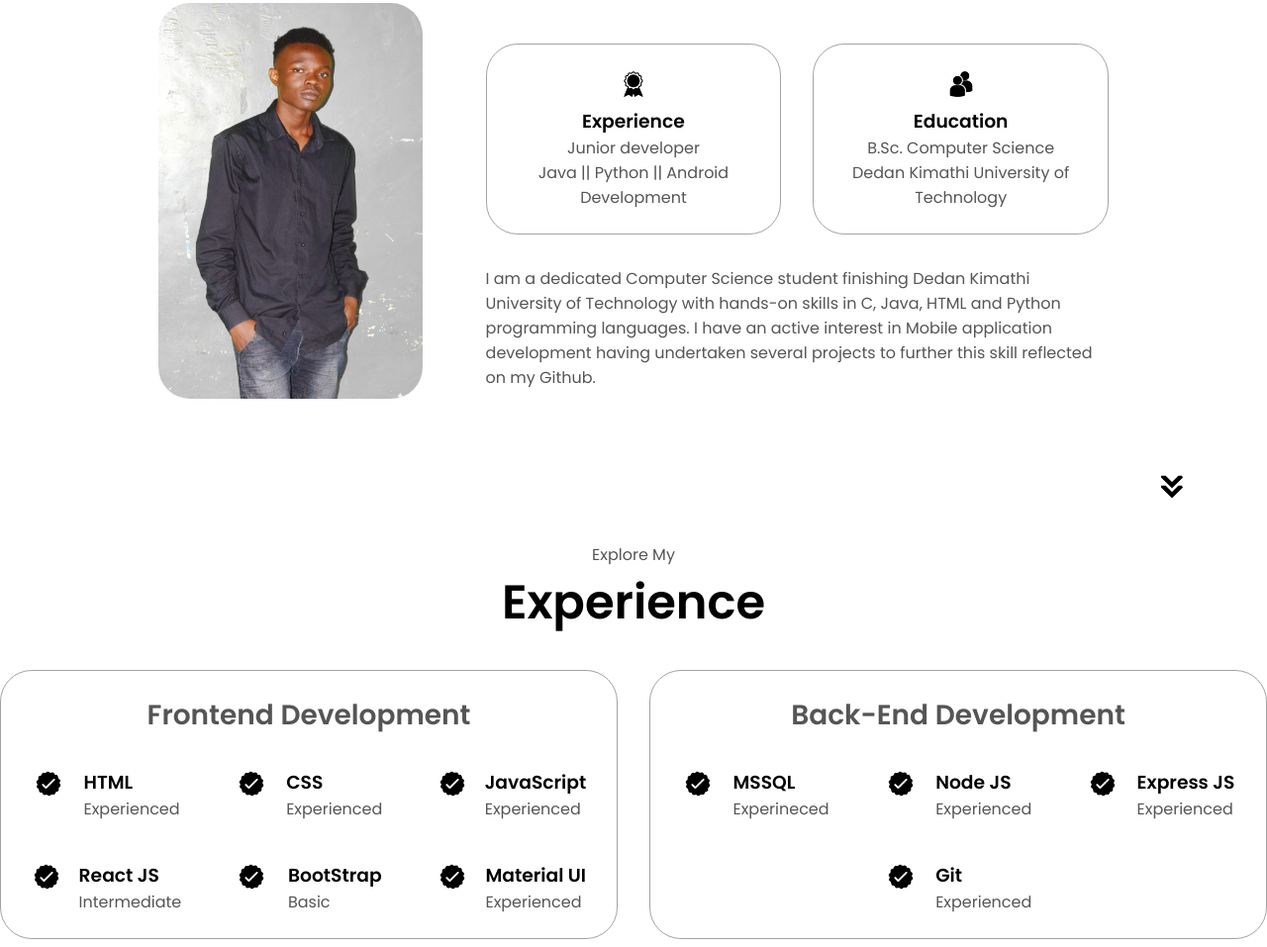
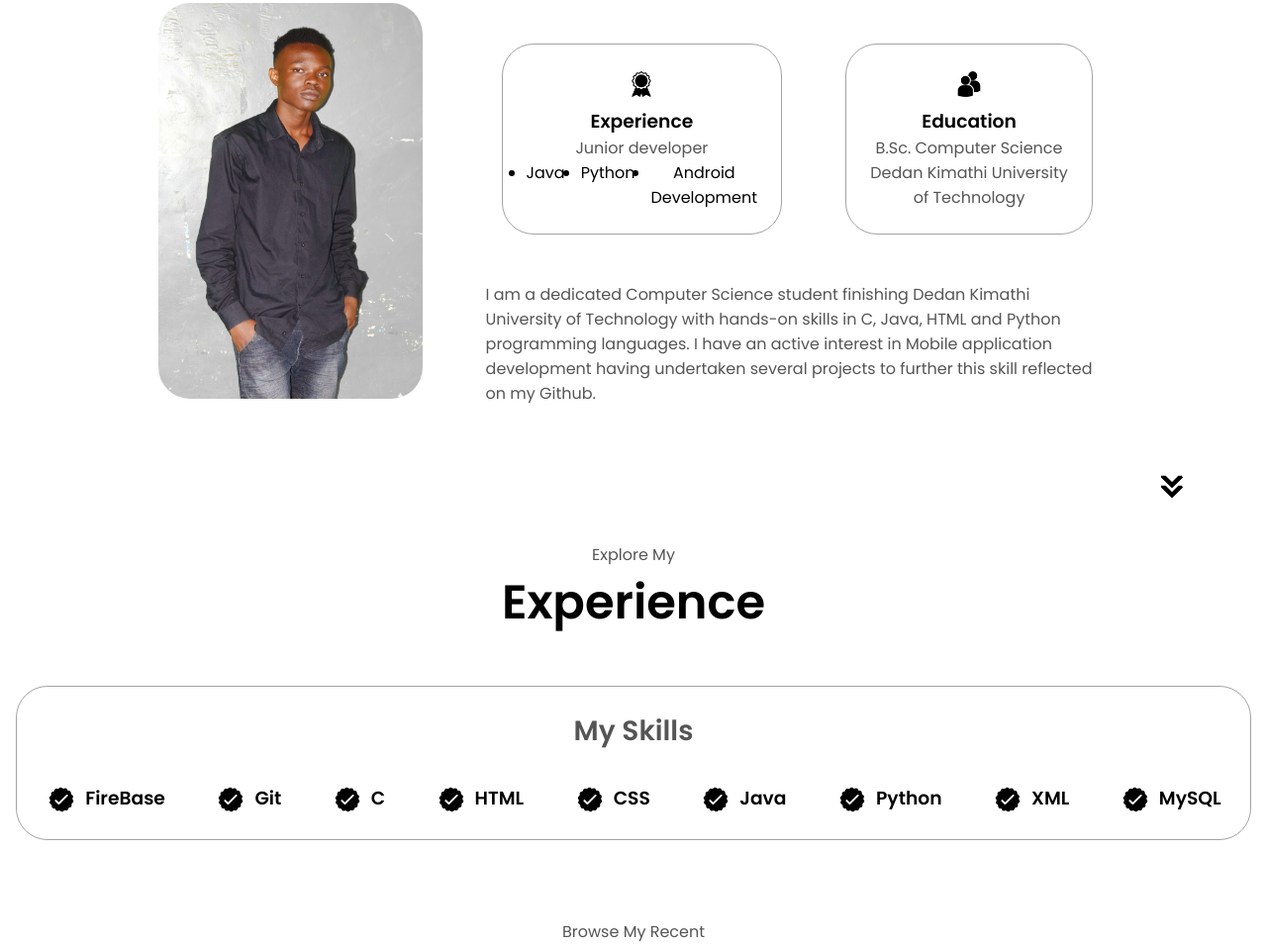
Before and after one commit to Davey0076/Personal_Portfolio, a plain HTML site: page index.html in a window 1280 px wide. Shown: the part 1116-2073 px from the top of the page at 99% size. Drawn offline with Linux system fonts and the light colour scheme.

Commit message:
added skills section in portfolio

```diff
--- a/index.html
+++ b/index.html
@@ -79,7 +79,11 @@
           <div class="details-container">
             <img src="./assets/experience.png" alt="Experience icon" class="icon" />
             <h3>Experience</h3>
-            <p>Junior developer <br />Java || Python || Android Development</p>
+            <p>Junior developer <br /><ul class="skills_list">
+              <li>Java</li>
+              <li>Python</li>
+              <li>Android Development</li>
+            </ul></p>
           </div>
           <div class="details-container">
             <img src="./assets/education.png" alt="Education icon" class="icon" />
@@ -101,85 +105,83 @@
     <h1 class="title">Experience</h1>
     <div class="experience-details-container">
       <div class="about-containers">
+
         <div class="details-container">
-          <h2 class="experience-sub-title">Frontend Development</h2>
+          <h2 class="experience-sub-title">My Skills</h2>
           <div class="article-container">
             <article>
               <img src="./assets/checkmark.png" alt="Experience icon" class="icon" />
               <div>
-                <h3>HTML</h3>
-                <p>Experienced</p>
-              </div>
-            </article>
-            <article>
-              <img src="./assets/checkmark.png" alt="Experience icon" class="icon" />
-              <div>
-                <h3>CSS</h3>
-                <p>Experienced</p>
-              </div>
-            </article>
-            <article>
-              <img src="./assets/checkmark.png" alt="Experience icon" class="icon" />
-              <div>
-                <h3>JavaScript</h3>
-                <p>Experienced</p>
-              </div>
-            </article>
-            <article>
-              <img src="./assets/checkmark.png" alt="Experience icon" class="icon" />
-              <div>
-                <h3>React JS</h3>
-                <p>Intermediate</p>
+                <h3>FireBase</h3>
+
               </div>
             </article>
 
             <article>
               <img src="./assets/checkmark.png" alt="Experience icon" class="icon" />
               <div>
-                <h3>BootStrap</h3>
-                <p>Basic</p>
+                <h3>Git</h3>
+
               </div>
             </article>
+
             <article>
               <img src="./assets/checkmark.png" alt="Experience icon" class="icon" />
               <div>
-                <h3>Material UI</h3>
-                <p>Experienced</p>
+                <h3>C</h3>
+
               </div>
             </article>
-          </div>
-        </div>
-        <div class="details-container">
-          <h2 class="experience-sub-title">Back-End Development</h2>
-          <div class="article-container">
+
             <article>
               <img src="./assets/checkmark.png" alt="Experience icon" class="icon" />
               <div>
-                <h3>MSSQL</h3>
-                <p>Experineced</p>
+                <h3>HTML</h3>
+
               </div>
             </article>
+
             <article>
               <img src="./assets/checkmark.png" alt="Experience icon" class="icon" />
               <div>
-                <h3>Node JS</h3>
-                <p>Experienced</p>
+                <h3>CSS</h3>
+
               </div>
             </article>
+
             <article>
               <img src="./assets/checkmark.png" alt="Experience icon" class="icon" />
               <div>
-                <h3>Express JS</h3>
-                <p>Experienced</p>
+                <h3>Java</h3>
+
               </div>
             </article>
+
             <article>
               <img src="./assets/checkmark.png" alt="Experience icon" class="icon" />
               <div>
-                <h3>Git</h3>
-                <p>Experienced</p>
+                <h3>Python</h3>
+
               </div>
             </article>
+
+            <article>
+              <img src="./assets/checkmark.png" alt="Experience icon" class="icon" />
+              <div>
+                <h3>XML</h3>
+
+              </div>
+            </article>
+
+            <article>
+              <img src="./assets/checkmark.png" alt="Experience icon" class="icon" />
+              <div>
+                <h3>MySQL</h3>
+
+              </div>
+            </article>
+
+
           </div>
         </div>
       </div>
--- a/style.css
+++ b/style.css
@@ -187,7 +187,7 @@ section {
 
 .skills_list {
   display: flex;
-  gap: 1.5rem;
+  gap: 1rem;
 }
 
 .section__text__p1 {
@@ -306,6 +306,7 @@ section {
   border: rgb(53, 53, 53) 0.1rem solid;
   border-color: rgb(163, 163, 163);
   text-align: center;
+  margin: 1rem;
 }
 
 .section-container {
@@ -321,9 +322,9 @@ section {
 
 /* EXPERIENCE SECTION */
 
-#experience {
+/* #experience {
   position: relative;
-}
+} */
 
 .experience-sub-title {
   color: rgb(85, 85, 85);
@@ -349,8 +350,7 @@ section {
 
 article {
   display: flex;
-  width: 10rem;
-  justify-content: space-around;
+  /* justify-content: space-around; */
   gap: 0.5rem;
 }
 
```
